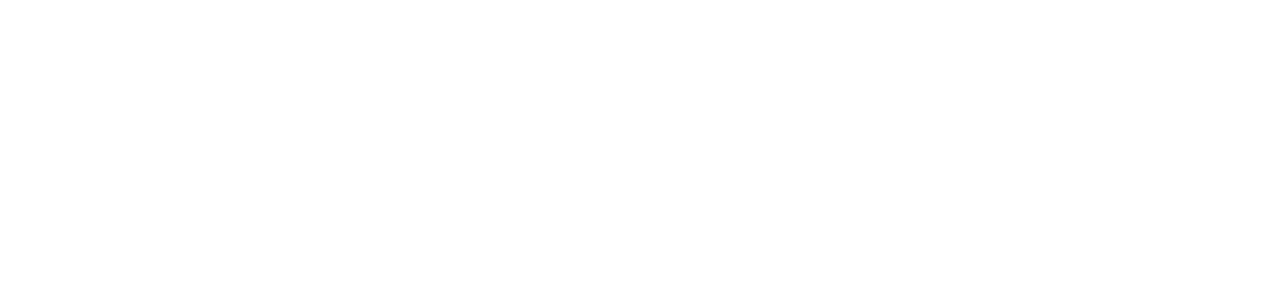
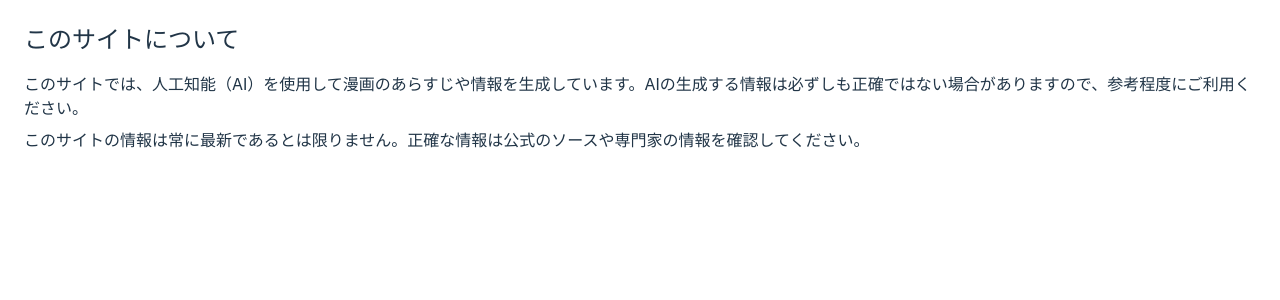
Before and after one commit to tetsujp84/comic-summaries-front, a React (Vite) app: page /about in a window 1280 px wide. Before the commit this address had no page. Shown: the top 300 px of the page. Built offline with nearby package versions, Linux system fonts and the light colour scheme.

Commit message:
注意書きページを追加

```diff
--- /dev/null
+++ b/src/About.tsx
@@ -0,0 +1,17 @@
+import React from "react";
+
+const About: React.FC = () => {
+  return (
+    <div className="container mx-auto p-6">
+      <h1 className="text-2xl font-bold mb-4">このサイトについて</h1>
+      <p className="mb-2">
+        このサイトでは、人工知能（AI）を使用して漫画のあらすじや情報を生成しています。AIの生成する情報は必ずしも正確ではない場合がありますので、参考程度にご利用ください。
+      </p>
+      <p className="mb-2">
+        このサイトの情報は常に最新であるとは限りません。正確な情報は公式のソースや専門家の情報を確認してください。
+      </p>
+    </div>
+  );
+};
+
+export default About;
--- a/src/App.tsx
+++ b/src/App.tsx
@@ -5,6 +5,7 @@
 } from 'react-router-dom';
 import ComicList from './ComicList';
 import ComicDetail from './ComicDetail';
+import About from "./About";
 
 function App() {
   return (
@@ -12,6 +13,7 @@
       <Routes>
         <Route path="/" element={<ComicList />} />
         <Route path="/summaries/:comicId" element={<ComicDetail />} />
+        <Route path="/about/" element={<About />} />
       </Routes>
     </Router>
   );
--- a/src/ComicList.tsx
+++ b/src/ComicList.tsx
@@ -1,6 +1,6 @@
 import React, { useEffect, useState } from "react";
 import axios from "axios";
-import { Link, useLocation } from "react-router-dom";
+import { Link, useLocation, useHistory } from "react-router-dom";
 import LogoImage from "./assets/logo.png";
 
 interface Comic {
@@ -95,6 +95,9 @@
             <img src={LogoImage} alt="Logo" className="h-10" />
           </a>
           <div className="flex space-x-4">
+            <Link className="text-gray-300 hover:text-white" to="/about">
+              このサイトについて
+            </Link>
             <form onSubmit={handleSearch} className="flex space-x-2">
               <input
                 type="text"
@@ -116,20 +119,6 @@
       </header>
 
       <div className="flex flex-1 overflow-hidden">
-        <aside className="bg-gray-700 w-64 p-6 overflow-y-auto">
-          <nav>
-            <a className="block px-3 py-2 rounded hover:bg-gray-600" href="#">
-              Menu Item 1
-            </a>
-            <a className="block px-3 py-2 rounded hover:bg-gray-600" href="#">
-              Menu Item 2
-            </a>
-            <a className="block px-3 py-2 rounded hover:bg-gray-600" href="#">
-              Menu Item 3
-            </a>
-          </nav>
-        </aside>
-
         <main className="flex-1 overflow-y-auto p-6">
           <div className="flex flex-col items-center justify-center min-h-screen">
             <h1 className="text-2xl font-bold mb-6">漫画のあらすじ一覧</h1>
```
